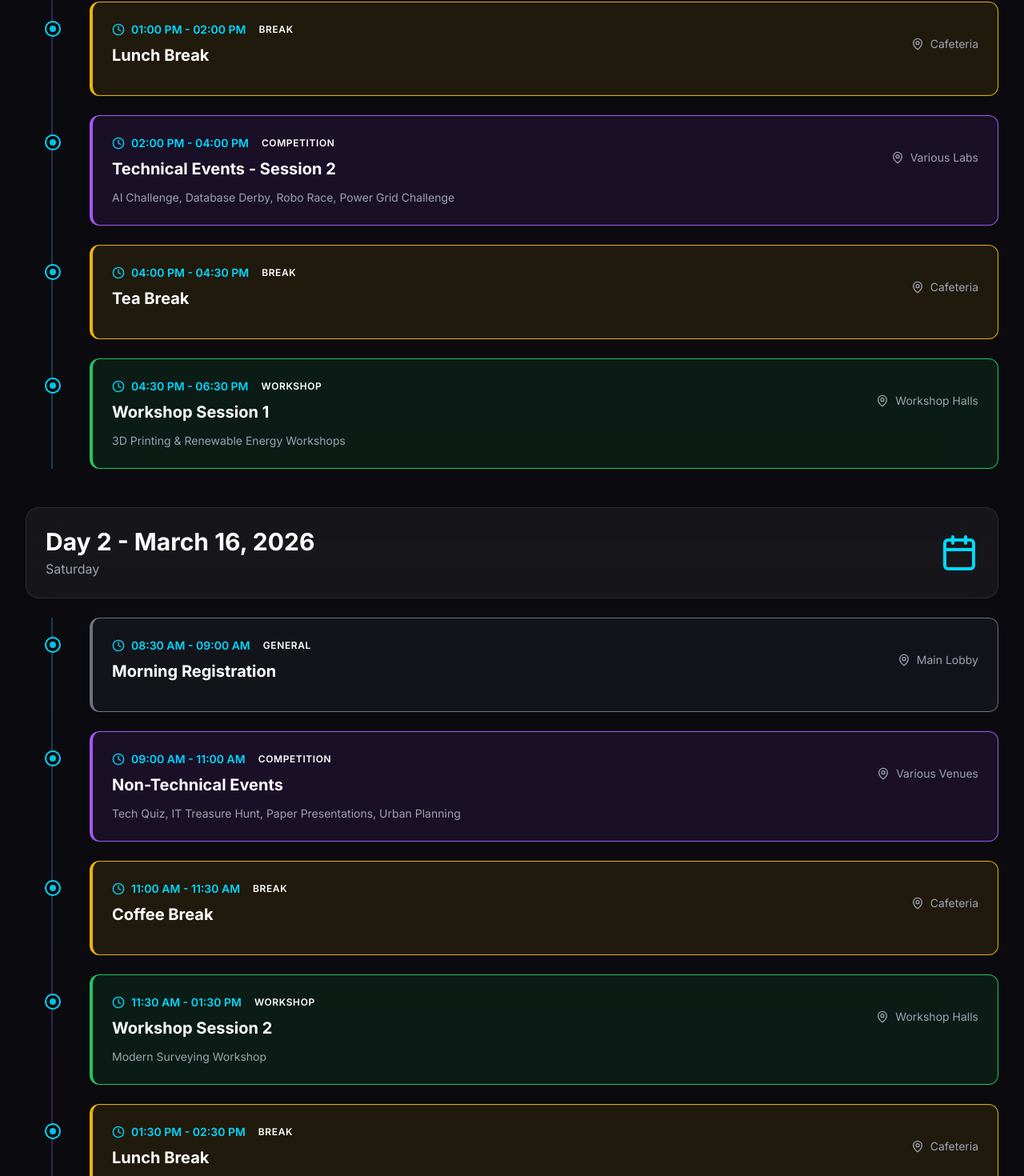
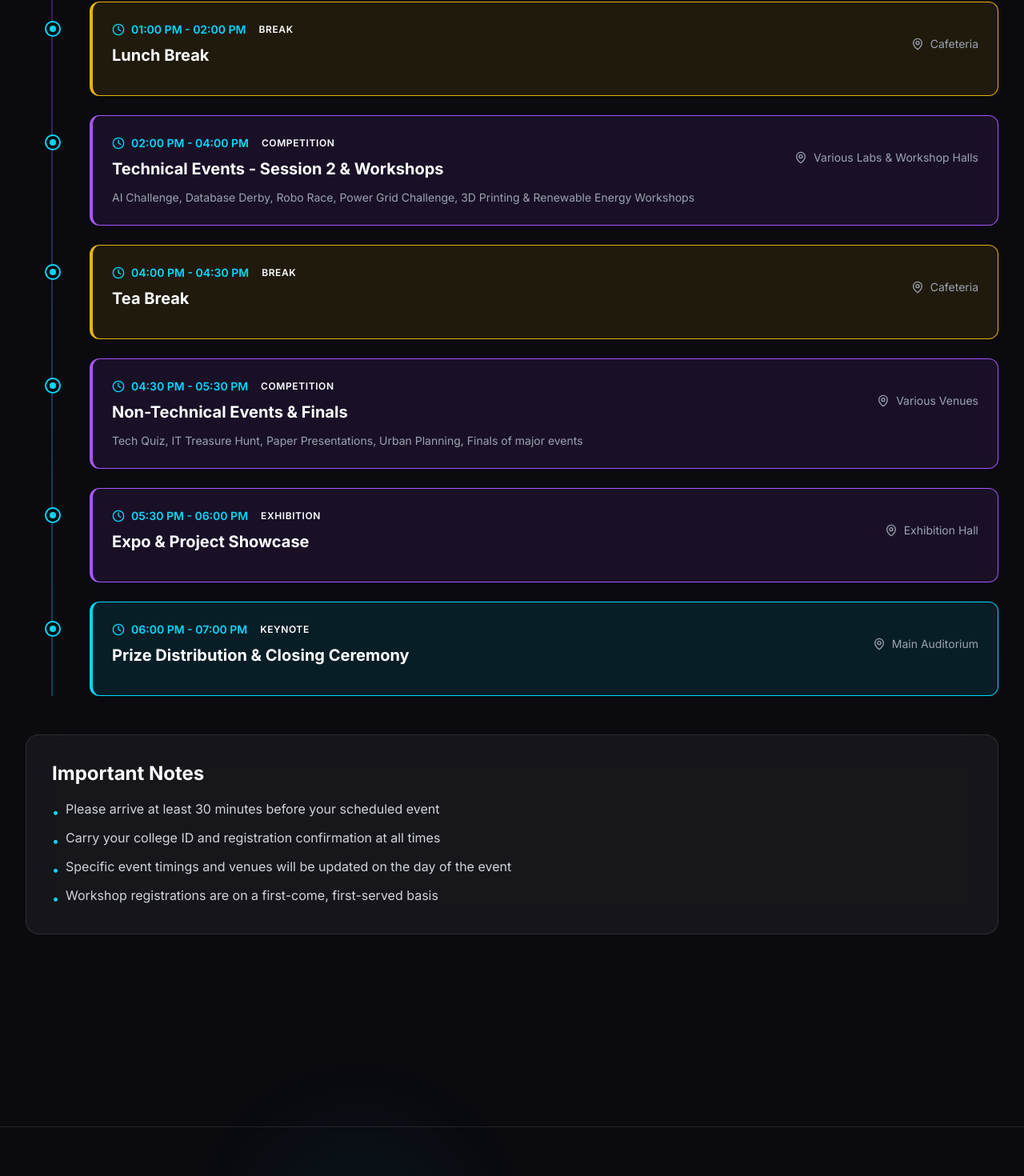
Before and after one commit to ACT-blogs/FuturiX_2026, a React (Vite) app: page /FuturiX_2026/schedule in a window 1280 px wide. Shown: the part 1290-2760 px from the top of the page at 80% size. Built offline with nearby package versions, Linux system fonts and the light colour scheme.

Commit message:
Update event to one-day (Feb 21, 2026) and add department filter pre-selection from URL

```diff
--- a/src/components/Footer.jsx
+++ b/src/components/Footer.jsx
@@ -99,11 +99,11 @@ const Footer = () => {
                         <div className="space-y-3">
                             <div className="glass p-4 rounded-lg">
                                 <p className="text-xs text-gray-400 mb-1">Event Date</p>
-                                <p className="text-white font-semibold">March 15-16, 2026</p>
+                                <p className="text-white font-semibold">February 21, 2026</p>
                             </div>
                             <div className="glass p-4 rounded-lg">
                                 <p className="text-xs text-gray-400 mb-1">Registration Deadline</p>
-                                <p className="text-white font-semibold">March 10, 2026</p>
+                                <p className="text-white font-semibold">February 18, 2026</p>
                             </div>
                             <Link
                                 to="/register"
--- a/src/pages/Events.jsx
+++ b/src/pages/Events.jsx
@@ -1,13 +1,23 @@
-import { useState } from 'react';
+import { useState, useEffect } from 'react';
+import { useSearchParams } from 'react-router-dom';
 import { motion, AnimatePresence } from 'framer-motion';
 import { Filter, Search } from 'lucide-react';
 import EventCard from '../components/EventCard';
 import { departments, categories, getEventsByFilter } from '../data/eventsData';
 
 const Events = () => {
+    const [searchParams] = useSearchParams();
     const [selectedDept, setSelectedDept] = useState('all');
     const [selectedCategory, setSelectedCategory] = useState('all');
     const [searchQuery, setSearchQuery] = useState('');
+
+    // Handle URL parameters for department pre-selection
+    useEffect(() => {
+        const deptParam = searchParams.get('dept');
+        if (deptParam && departments.find(d => d.id === deptParam)) {
+            setSelectedDept(deptParam);
+        }
+    }, [searchParams]);
 
     // Get filtered events
     let filteredEvents = getEventsByFilter(
--- a/src/pages/Register.jsx
+++ b/src/pages/Register.jsx
@@ -6,7 +6,7 @@ const Register = () => {
         'Registration is open to all undergraduate students from recognized institutions',
         'Team registrations must include all team member details',
         'Each participant can register for multiple events',
-        'Registration deadline: March 10, 2026',
+        'Registration deadline: February 18, 2026',
         'Registration confirmation will be sent via email',
         'Bring your college ID card and registration confirmation on the event day',
         'Workshop registrations are separate and on a first-come, first-served basis',
@@ -78,7 +78,7 @@ const Register = () => {
                         </a>
                         <p className="text-sm text-gray-400 mt-4 flex items-center justify-center space-x-2">
                             <Calendar className="w-4 h-4" />
-                            <span>Deadline: March 10, 2026</span>
+                            <span>Deadline: February 18, 2026</span>
                         </p>
                     </div>
                 </motion.div>
--- a/src/pages/Schedule.jsx
+++ b/src/pages/Schedule.jsx
@@ -4,7 +4,7 @@ import { Calendar, Clock, MapPin } from 'lucide-react';
 const Schedule = () => {
     const schedule = [
         {
-            day: 'Day 1 - March 15, 2026',
+            day: 'February 21, 2026',
             date: 'Friday',
             sessions: [
                 {
@@ -47,9 +47,9 @@ const Schedule = () => {
                 },
                 {
                     time: '02:00 PM - 04:00 PM',
-                    title: 'Technical Events - Session 2',
-                    location: 'Various Labs',
-                    description: 'AI Challenge, Database Derby, Robo Race, Power Grid Challenge',
+                    title: 'Technical Events - Session 2 & Workshops',
+                    location: 'Various Labs & Workshop Halls',
+                    description: 'AI Challenge, Database Derby, Robo Race, Power Grid Challenge, 3D Printing & Renewable Energy Workshops',
                     type: 'event',
                 },
                 {
@@ -59,65 +59,20 @@ const Schedule = () => {
                     type: 'break',
                 },
                 {
-                    time: '04:30 PM - 06:30 PM',
-                    title: 'Workshop Session 1',
-                    location: 'Workshop Halls',
-                    description: '3D Printing & Renewable Energy Workshops',
-                    type: 'workshop',
-                },
-            ],
-        },
-        {
-            day: 'Day 2 - March 16, 2026',
-            date: 'Saturday',
-            sessions: [
-                {
-                    time: '08:30 AM - 09:00 AM',
-                    title: 'Morning Registration',
-                    location: 'Main Lobby',
-                    type: 'general',
-                },
-                {
-                    time: '09:00 AM - 11:00 AM',
-                    title: 'Non-Technical Events',
+                    time: '04:30 PM - 05:30 PM',
+                    title: 'Non-Technical Events & Finals',
                     location: 'Various Venues',
-                    description: 'Tech Quiz, IT Treasure Hunt, Paper Presentations, Urban Planning',
+                    description: 'Tech Quiz, IT Treasure Hunt, Paper Presentations, Urban Planning, Finals of major events',
                     type: 'event',
                 },
                 {
-                    time: '11:00 AM - 11:30 AM',
-                    title: 'Coffee Break',
-                    location: 'Cafeteria',
-                    type: 'break',
-                },
-                {
-                    time: '11:30 AM - 01:30 PM',
-                    title: 'Workshop Session 2',
-                    location: 'Workshop Halls',
-                    description: 'Modern Surveying Workshop',
-                    type: 'workshop',
-                },
-                {
-                    time: '01:30 PM - 02:30 PM',
-                    title: 'Lunch Break',
-                    location: 'Cafeteria',
-                    type: 'break',
-                },
-                {
-                    time: '02:30 PM - 04:30 PM',
-                    title: 'Finals & Competitions',
-                    location: 'Various Labs',
-                    description: 'Final rounds of major technical events',
-                    type: 'event',
-                },
-                {
-                    time: '04:30 PM - 05:00 PM',
+                    time: '05:30 PM - 06:00 PM',
                     title: 'Expo & Project Showcase',
                     location: 'Exhibition Hall',
                     type: 'expo',
                 },
                 {
-                    time: '05:00 PM - 06:30 PM',
+                    time: '06:00 PM - 07:00 PM',
                     title: 'Prize Distribution & Closing Ceremony',
                     location: 'Main Auditorium',
                     type: 'keynote',
@@ -155,7 +110,7 @@ const Schedule = () => {
                 >
                     <h1 className="heading-lg gradient-text mb-6">Event Schedule</h1>
                     <p className="text-xl text-gray-300 max-w-3xl mx-auto mb-8">
-                        Two days packed with competitions, workshops, and networking opportunities
+                        A full day packed with competitions, workshops, and networking opportunities
                     </p>
 
                     {/* Legend */}
```
Lines whose indentation alone changed are shown as unchanged.
